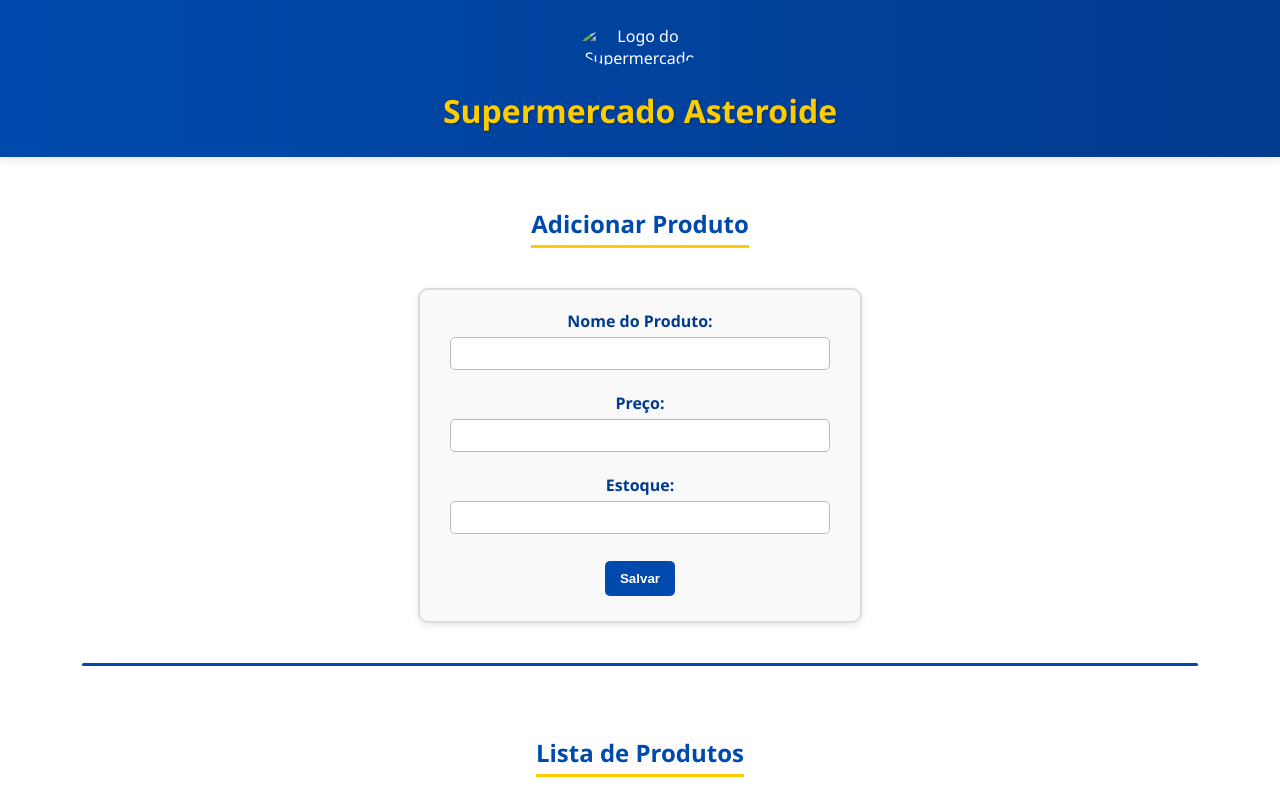
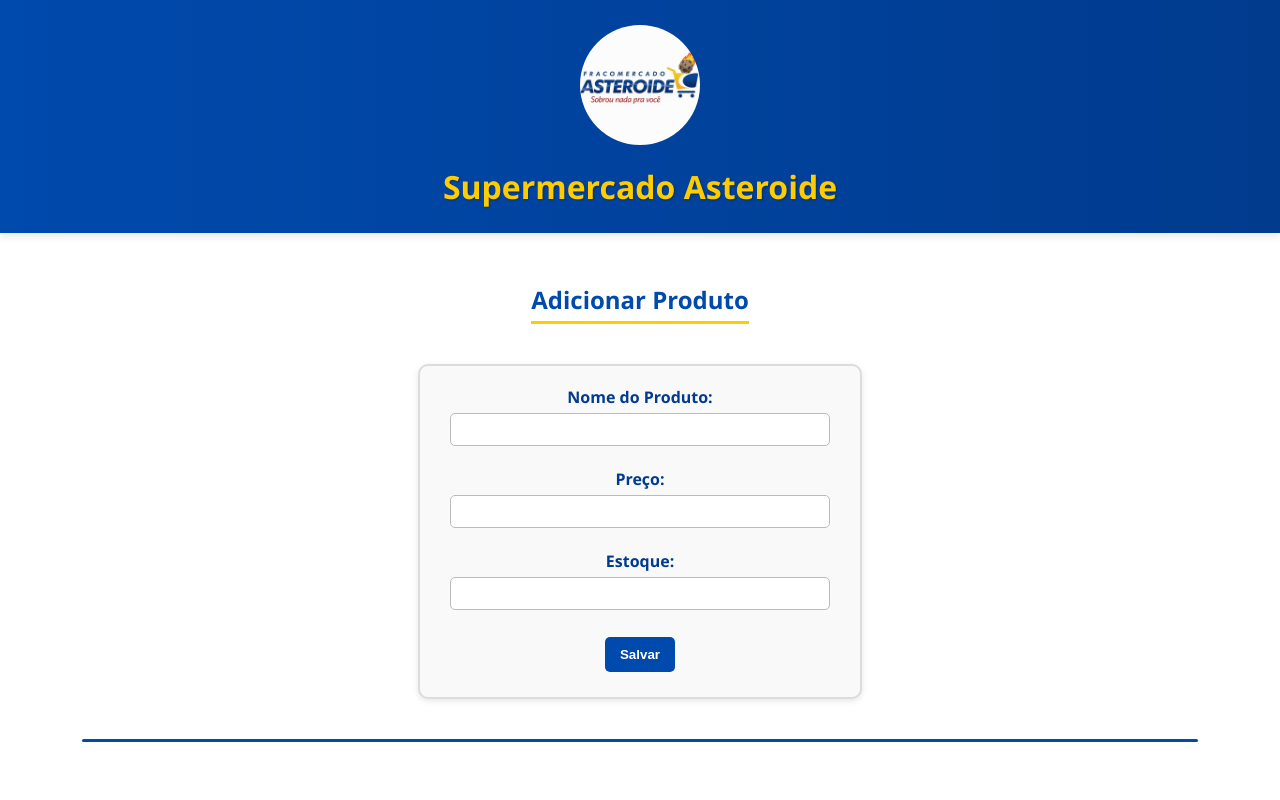
Before and after one commit to Gabriel-programmer-rookie/front-integracao, a plain HTML site: page index.html in a window 1280 px wide. Shown: the top 800 px of the page. Drawn offline with Linux system fonts and the light colour scheme; no server answers.

Commit message:
corrigindo logo

```diff
--- a/index.html
+++ b/index.html
@@ -10,7 +10,7 @@
 <body>
     <header>
         <div class="header-container">
-            <img src="assets/whatsapp.png" alt="Logo do Supermercado" class="logo">
+            <img src="assets/logo.jpg" alt="Logo do Supermercado" class="logo">
             <h1>Supermercado Asteroide</h1>
         </div>
     </header>
--- a/produtos.js
+++ b/produtos.js
@@ -28,6 +28,7 @@
         }
 
         mostrarMensagem('Produto criado com sucesso');
+        listarProdutos();
         return true;
     } catch (erro) {
         console.error('Erro:', erro);
```
Also changed, not shown: assets/logo.jpg (added).
